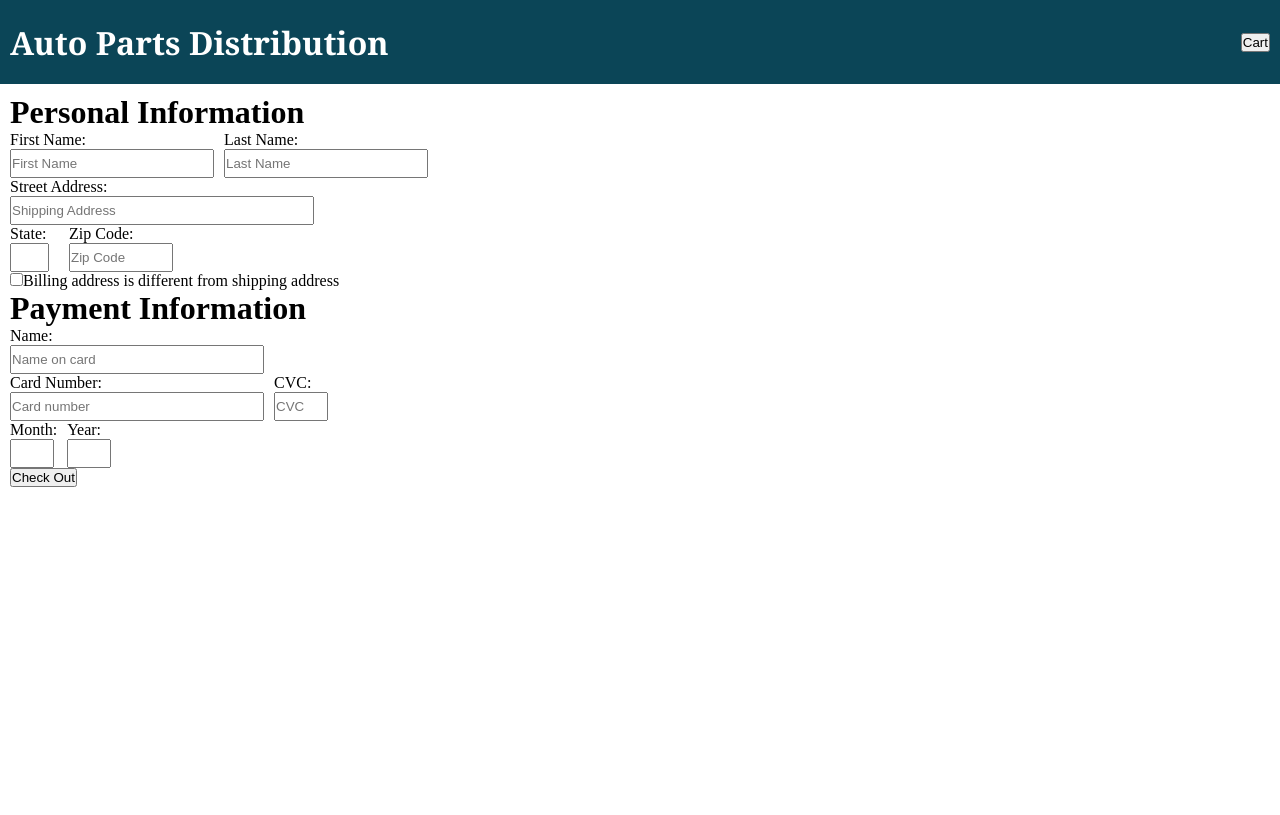
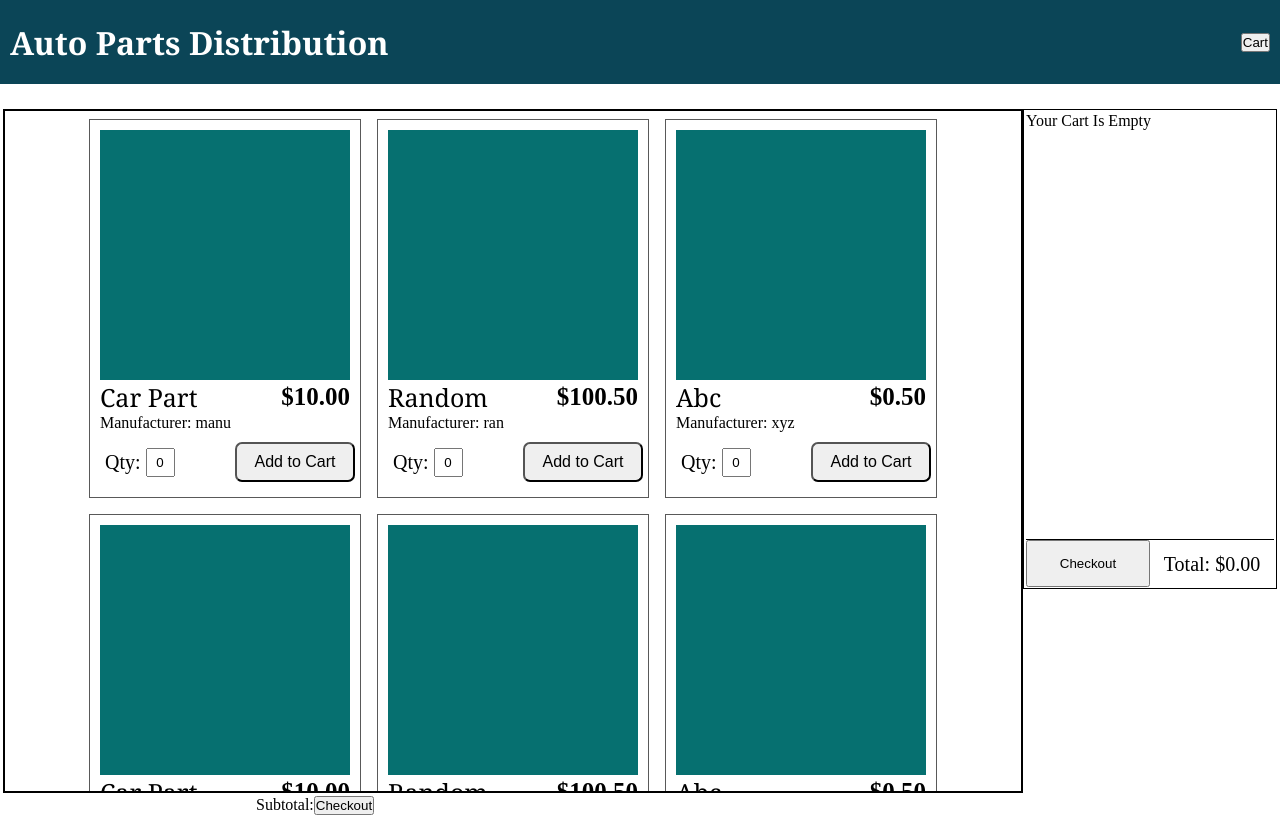
Before and after one commit to johann370/auto-parts-web-app, a React (Create React App) app: page /checkout in a window 1280 px wide. Built offline with nearby package versions, Linux system fonts and the light colour scheme.

Commit message:
11/22 commit

```diff
--- a/src/App.jsx
+++ b/src/App.jsx
@@ -2,6 +2,7 @@ import React, { useState } from 'react';
 import './App.css';
 import CarParts from './CarParts';
 import Cart from './Cart';
+import CartPage from './CartPage';
 import CheckoutPage from './CheckoutPage';
 import Header from './Header';
 import ShopPage from './ShopPage';
@@ -14,6 +15,7 @@ function App() {
   const addToCart = (id, partName, price, count) => {
     setCartItems((cartItems) => ({
       ...cartItems, [id]: {
+        id: id,
         partName: partName,
         price: price,
         count: count
@@ -31,8 +33,9 @@ function App() {
   return (
     <div>
       <Header />
-      <CheckoutPage />
-      {/* <ShopPage addToCart={addToCart} removeFromCart={removeFromCart} cartItems={cartItems} /> */}
+      {/* <CheckoutPage /> */}
+      <ShopPage addToCart={addToCart} removeFromCart={removeFromCart} cartItems={cartItems} />
+      <CartPage cartItems={cartItems} />
     </div>
   );
 }
--- a/src/CartPage.js
+++ b/src/CartPage.js
@@ -1,8 +1,15 @@
 import React from 'react'
+import CartPageItems from './CartPageItems'
 
-const CartPage = () => {
+const CartPage = ({ cartItems }) => {
     return (
-        <div>CartPage</div>
+        <div id='cart-page'>
+            <CartPageItems cartItems={cartItems} />
+            <div id='cart-page-checkout' className='flex-row'>
+                <p>Subtotal: </p>
+                <button>Checkout</button>
+            </div>
+        </div>
     )
 }
 
--- /dev/null
+++ b/src/CartPageItem.js
@@ -0,0 +1,22 @@
+import React from 'react'
+
+const CartPageItem = ({ id, partName, price, count, manufacturer }) => {
+    return (
+        <div className='cart-page-item flex-row'>
+            <div className='small-image'></div>
+            <div>
+                <p className='cart-page-name-price'>{partName} - ${price}</p>
+                <p className='cart-page-manufacturer'>Manufacturer: {manufacturer}</p>
+                <div className='cart-page-count flex-row'>
+                    <p>Qty:</p>
+                    <button className='edit-button'>-</button>
+                    <input className='cart-page-count-input' type='number' value={count}></input>
+                    <button className='edit-button'>+</button>
+                    <button className='delete-button'>Delete</button>
+                </div>
+            </div>
+        </div>
+    )
+}
+
+export default CartPageItem
--- /dev/null
+++ b/src/CartPageItems.js
@@ -0,0 +1,12 @@
+import React from 'react'
+import CartPageItem from './CartPageItem'
+
+const CartPageItems = ({ cartItems }) => {
+    return (
+        <div>
+            {Object.values(cartItems).map((item) => <CartPageItem key={item.id} id={item.id} partName={item.partName} count={item.count} price={item.price} />)}
+        </div>
+    )
+}
+
+export default CartPageItems
--- a/src/CheckoutPage.js
+++ b/src/CheckoutPage.js
@@ -18,7 +18,31 @@ const CheckoutPage = () => {
 
     const states = ['AK', 'AL', 'AR', 'AS', 'AZ', 'CA', 'CO', 'CT', 'DC', 'DE', 'FL', 'GA', 'GU', 'HI', 'IA', 'ID', 'IL', 'IN', 'KS', 'KY', 'LA', 'MA', 'MD', 'ME', 'MI', 'MN', 'MO', 'MP', 'MS', 'MT', 'NC', 'ND', 'NE', 'NH', 'NJ', 'NM', 'NV', 'NY', 'OH', 'OK', 'OR', 'PA', 'PR', 'RI', 'SC', 'SD', 'TN', 'TX', 'UM', 'UT', 'VA', 'VI', 'VT', 'WA', 'WI', 'WV', 'WY']
     const months = ['01', '02', '03', '04', '05', '06', '07', '08', '09', '10', '11', '12']
-    const years = ['22', '23', '23', '24', '25', '26', '27', '28', '29', '30']
+    const years = ['22', '23', '24', '25', '26', '27', '28', '29', '30']
+
+    const verifyInfo = () => {
+        if (!firstName || !lastName || !shippingAddress ||
+            !shippingState || !shippingZip || !cardName ||
+            !cardNumber || !cvc || !expMonth || !expYear) {
+            return false;
+        }
+
+        if (displayBilling && (!billingAddress || !billingState || !billingZip)) {
+            return false;
+        }
+
+        return true;
+    };
+
+    const processOrder = () => {
+        if (!verifyInfo()) {
+            console.log('did not verify')
+            return;
+        }
+
+        console.log('verified')
+    };
+
 
     return (
         <div className='checkout-page'>
@@ -26,86 +50,86 @@ const CheckoutPage = () => {
                 <h1>Personal Information</h1>
                 <div id='customer-name' className='two-column'>
                     <div className='flex-column input-div'>
-                        <label for='first-name'>First Name:</label>
+                        <label htmlFor='first-name'>First Name:</label>
                         <input id='first-name' placeholder='First Name' type='text' value={firstName} onChange={(e) => setFirstName(e.target.value)}></input>
                     </div>
                     <div className='flex-column input-div'>
-                        <label for='last-name'>Last Name:</label>
+                        <label htmlFor='last-name'>Last Name:</label>
                         <input id='last-name' placeholder='Last Name' type='text' value={lastName} onChange={(e) => setLastName(e.target.value)}></input>
                     </div>
                 </div>
                 <div className='address three-column' >
                     <div id='shipping-address-div' className='flex-column input-div'>
-                        <label for='shipping-address'>Street Address:</label>
+                        <label htmlFor='shipping-address'>Street Address:</label>
                         <input id='shipping-address' placeholder='Shipping Address' type='text' value={shippingAddress} onChange={(e) => setShippingAddress(e.target.value)}></input>
                     </div>
                     <div className='flex-column input-div'>
-                        <label for='shipping-state'>State:</label>
+                        <label htmlFor='shipping-state'>State:</label>
                         <input id='shipping-state' list='states' type='text' value={shippingState} onChange={(e) => setShippingState(e.target.value)}></input>
                         <datalist id='states'>
-                            {states.map((state) => <option value={state}></option>)}
+                            {states.map((state) => <option key={state} value={state}></option>)}
                         </datalist>
                     </div>
                     <div className='flex-column input-div'>
-                        <label for='shipping-zip-code'>Zip Code:</label>
+                        <label htmlFor='shipping-zip-code'>Zip Code:</label>
                         <input id='shipping-zip-code' placeholder='Zip Code' type='number' value={shippingZip} onChange={(e) => setShippingZip(e.target.value)}></input>
                     </div>
                 </div>
                 <div className=''>
                     <input type='checkbox' id='display-billing' defaultChecked={displayBilling} onChange={(e) => setDisplayBilling(e.target.checked)} ></input>
-                    <label for='display-billing'>Billing address is different from shipping address</label>
+                    <label htmlFor='display-billing'>Billing address is different from shipping address</label>
                 </div>
             </div>
             <div id='payment-info'>
                 <h1>Payment Information</h1>
                 {displayBilling && <div className='address three-column'>
                     <div id='billing-address-div' className='flex-column input-div'>
-                        <label for='billing-address'>Street Address:</label>
+                        <label htmlFor='billing-address'>Street Address:</label>
                         <input id='billing-address' placeholder='Billing Address' type='text' value={billingAddress} onChange={(e) => setBillingAddress(e.target.value)}></input>
                     </div>
                     <div className='flex-column input-div'>
-                        <label for='billing-state'>State:</label>
+                        <label htmlFor='billing-state'>State:</label>
                         <input id='billing-state' list='states' type='text' value={billingState} onChange={(e) => setBillingState(e.target.value)}></input>
                     </div>
                     <div className='flex-column input-div'>
-                        <label for='billing-zip-code'>Zip Code:</label>
+                        <label htmlFor='billing-zip-code'>Zip Code:</label>
                         <input id='billing-zip-code' placeholder='Zip Code' type='text' value={billingZip} onChange={(e) => setBillingZip(e.target.value)}></input>
                     </div>
                 </div>}
                 <div id='card-info'>
                     <div id='card-name-div' className='flex-column input-div'>
-                        <label for='card-holder-name'>Name:</label>
+                        <label htmlFor='card-holder-name'>Name:</label>
                         <input id='card-holder-name' placeholder='Name on card' type='text' value={cardName} onChange={(e) => setCardName(e.target.value)}></input>
                     </div>
                     <div id='card-number-div' className='two-column'>
                         <div className='flex-column input-div'>
-                            <label for='card-number'>Card Number:</label>
+                            <label htmlFor='card-number'>Card Number:</label>
                             <input id='card-number' placeholder='Card number' type='text' value={cardNumber} onChange={(e) => setCardNumber(e.target.value)} ></input>
                         </div>
                         <div className='flex-column input-div'>
-                            <label for='cvc'>CVC:</label>
+                            <label htmlFor='cvc'>CVC:</label>
                             <input id='cvc' placeholder='CVC' type='number' value={cvc} onChange={(e) => setCVC(e.target.value)}></input>
                         </div>
                     </div>
                     <div id='expiration-date' className='two-column'>
                         <div className='flex-column input-div'>
-                            <label for='expiration-month'>Month:</label>
+                            <label htmlFor='expiration-month'>Month:</label>
                             <input id='expiration-month' type='number' list='months' value={expMonth} onChange={(e) => setExpMonth(e.target.value)} ></input>
                             <datalist id='months'>
-                                {months.map((month) => <option value={month}></option>)}
+                                {months.map((month) => <option key={month} value={month}></option>)}
                             </datalist>
                         </div>
                         <div className='flex-column input-div'>
-                            <label for='expiration-year'>Year:</label>
+                            <label htmlFor='expiration-year'>Year:</label>
                             <input id='expiration-year' type='number' list='years' value={expYear} onChange={(e) => setExpYear(e.target.value)}></input>
                             <datalist id='years'>
-                                {years.map((year) => <option value={year}></option>)}
+                                {years.map((year) => <option key={year} value={year}></option>)}
                             </datalist>
                         </div>
                     </div>
                 </div>
             </div>
-            <button>Check Out</button>
+            <button onClick={() => processOrder()}>Check Out</button>
         </div>
     )
 }
--- a/src/index.css
+++ b/src/index.css
@@ -1,10 +1,6 @@
 * {
     margin: 0;
     padding: 0;
-}
-
-body {
-    overflow: hidden;
 }
 
 .flex-row {
@@ -35,6 +31,8 @@ body {
     margin: 3px;
     margin-top: 25px;
 }
+
+/* Shop Page */
 
 .car-part {
     border: 1px solid rgba(0, 0, 0, 0.651);
@@ -194,6 +192,14 @@ input[type=number] {
 
 .checkout-page {
     margin: 10px;
+    overflow: auto;
+}
+
+#customer-info,
+#payment-info {
+    display: grid;
+    row-gap: 10px;
+    margin-bottom: 20px;
 }
 
 .input-div input {
@@ -203,6 +209,7 @@ input[type=number] {
 
 .address {
     column-gap: 20px;
+    row-gap: 10px;
 }
 
 #shipping-address-div,
@@ -233,6 +240,7 @@ input[type=number] {
 #card-info {
     display: grid;
     grid-template-columns: auto auto;
+    row-gap: 10px;
 }
 
 #card-holder-name {
@@ -250,3 +258,49 @@ input[type=number] {
 #expiration-date input {
     width: 40px;
 }
+
+/* Cart Page */
+
+#cart-page {
+    width: 60%;
+    margin: auto;
+}
+
+.cart-page-item {
+    border: 2px solid black;
+    margin: 5px;
+    padding: 10px;
+    gap: 10px;
+}
+
+.small-image {
+    background-color: rgb(11, 69, 87);
+    height: 150px;
+    width: 150px;
+}
+
+.cart-page-name-price {
+    font-size: 30px;
+    font-weight: bold;
+    margin-top: 5px;
+}
+
+.cart-page-manufacturer {
+    margin-left: 15px;
+}
+
+.cart-page-count {
+    margin-top: 20px;
+    margin-left: 15px;
+}
+
+.edit-button,
+.cart-page-count-input {
+    width: 30px;
+    text-align: center;
+}
+
+.delete-button {
+    width: 100px;
+    margin-left: 10px;
+}
```
